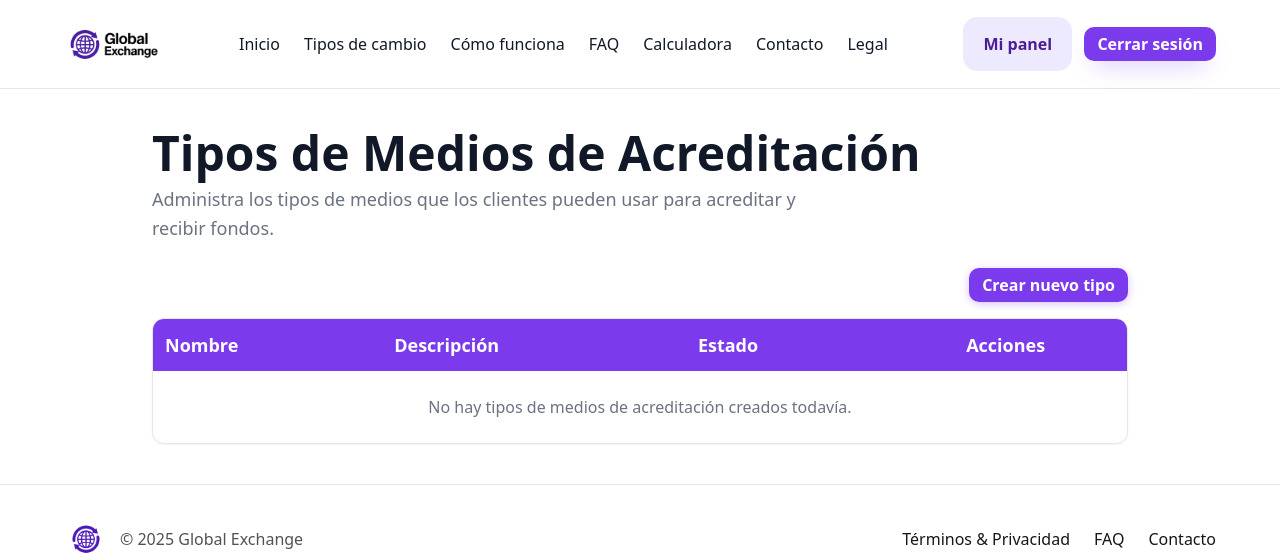
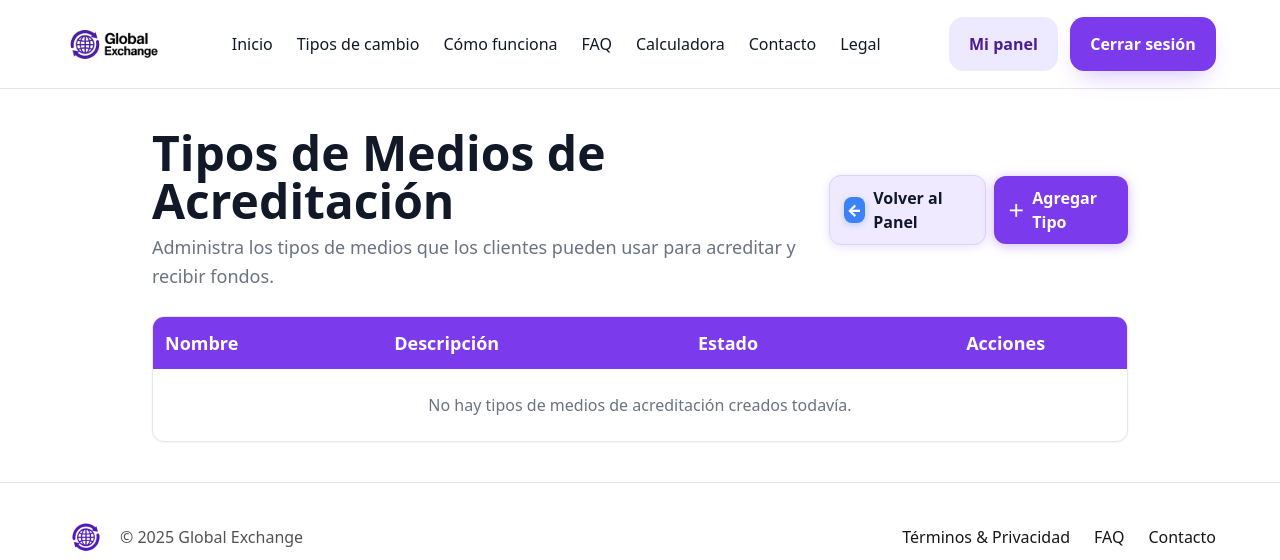
Before and after one commit to CrosbyRd/casaDeCambiosIS2, a Django app: page /medios-acreditacion/tipos/ in a window 1280 px wide. Shown: the top 560 px of the page. Run offline with Django 5.2, Linux system fonts and the light colour scheme; a user stored in the database is signed in; data that the repository does not hold is empty; some libraries are stand-ins or nearby versions.

Commit message:
medio acreditacion boton

```diff
--- a/medios_acreditacion/templates/medios_acreditacion/tipos_list.html
+++ b/medios_acreditacion/templates/medios_acreditacion/tipos_list.html
@@ -5,21 +5,30 @@
 {% block content %}
 <main class="max-w-5xl mx-auto px-6 py-10">
   <header class="mb-6">
+    <div class="flex items-center justify-between gap-3">
+      <div>
         <h1 class="text-4xl md:text-5xl font-extrabold mb-2 text-[var(--ink)]">
           Tipos de Medios de Acreditación
         </h1>
         <p class="text-lg leading-relaxed max-w-2xl text-[var(--muted)]">
           Administra los tipos de medios que los clientes pueden usar para acreditar y recibir fondos.
         </p>
-  </header>
+      </div>
 
-  <!-- Crear -->
-  <div class="flex justify-end mb-4">
-    <a href="{% url 'medios_acreditacion:tipos_create' %}"
-       class="btn btn-brand">
-      Crear nuevo tipo
+      <!-- Botones (solo estética) -->
+      <div class="flex items-center gap-2">
+        <a href="{% url 'admin_panel:dashboard' %}" class="btn-back">
+          <span class="ico-back">←</span>
+          <span>Volver al Panel</span>
+        </a>
+
+        <a href="{% url 'medios_acreditacion:tipos_create' %}" class="btn-create">
+          <span class="ico-plus">＋</span>
+          <span>Agregar Tipo</span>
         </a>
       </div>
+    </div>
+  </header>
 
   <!-- Tabla -->
   <section class="bg-white border rounded-xl shadow-sm overflow-hidden" style="border-color:var(--line)">
@@ -37,7 +46,6 @@
           {% with refs=tipo.medios_cliente.all %}
           {% with refs_count=refs|length %}
           <tr class="hover:bg-[var(--brand-soft)] transition">
-            <!-- Nombre + En uso -->
             <td class="p-3 font-semibold text-[var(--ink)]">
               <div class="flex items-center gap-2">
                 <span>{{ tipo.nombre }}</span>
@@ -47,10 +55,8 @@
               </div>
             </td>
 
-            <!-- Descripción -->
             <td class="p-3 text-[var(--muted)]">{{ tipo.descripcion|default:"—" }}</td>
 
-            <!-- Estado -->
             <td class="p-3">
               {% if tipo.activo %}
                 <span class="badge badge-ok">Activo</span>
@@ -59,23 +65,21 @@
               {% endif %}
             </td>
 
-            <!-- Acciones -->
             <td class="p-3">
               <div class="flex justify-center gap-2">
-                <a href="{% url 'medios_acreditacion:tipos_update' tipo.id_tipo %}" class="btn btn-soft">
+                <a href="{% url 'medios_acreditacion:tipos_update' tipo.id_tipo %}" class="gx-btn-soft">
                   Editar
                 </a>
 
                 {% if refs_count %}
-                  <!-- Bloqueado por uso: muestra modal en lugar de ir al DeleteView -->
                   <button type="button"
-                          class="btn btn-danger btn-disabled"
+                          class="gx-btn-danger gx-btn-disabled"
                           data-locked="1"
                           data-tipo="{{ tipo.nombre }}">
                     Eliminar
                   </button>
                 {% else %}
-                  <a href="{% url 'medios_acreditacion:tipos_delete' tipo.id_tipo %}" class="btn btn-danger">
+                  <a href="{% url 'medios_acreditacion:tipos_delete' tipo.id_tipo %}" class="gx-btn-danger">
                     Eliminar
                   </a>
                 {% endif %}
@@ -96,14 +100,12 @@
   </section>
 </main>
 
-<!-- Modal: no se puede eliminar por referencias -->
+<!-- Modal: no se puede eliminar por referencias (sin cambios de lógica) -->
 <div id="gx-lock-modal" class="fixed inset-0 z-[60] hidden items-center justify-center bg-black/40 p-4">
   <div class="w-full max-w-lg rounded-2xl overflow-hidden border shadow-xl bg-white" style="border-color:var(--line)">
-    <!-- Barra lila -->
     <div class="px-4 py-3 font-extrabold text-white" style="background:var(--brand);">
       No se puede eliminar este tipo
     </div>
-
     <div class="p-5 space-y-3">
       <p class="text-[var(--ink)] font-semibold">
         El tipo <span id="gx-lock-nombre" class="font-extrabold"></span> está siendo utilizado por uno o más clientes.
@@ -112,43 +114,68 @@
         Para eliminarlo, primero quitá o cambiá los medios de acreditación de esos clientes que dependen de este tipo.
         También podés mantenerlo y desactivar sus campos desde la edición.
       </p>
-
       <div class="flex items-center gap-2 pt-1 justify-end">
-        <button type="button" class="btn btn-ghost" data-close>Cerrar</button>
+        <button type="button" class="gx-btn-ghost" data-close>Cerrar</button>
       </div>
     </div>
   </div>
 </div>
 
 <style>
-  /* === Botones (alineados a “Medios de Pago”) === */
-  .btn{
-    display:inline-block; border-radius:10px; padding:8px 12px; font-weight:700; line-height:1;
-    border:1.5px solid transparent;
+  /* === Botones de cabecera como en Inventario/Límites === */
+  .btn-back{
+    display:inline-flex; align-items:center; gap:.5rem;
+    background:#efeaff;               /* lavanda suave */
+    color:var(--ink);
+    padding:10px 14px;
+    border-radius:12px;
+    font-weight:800;
+    border:1.5px solid color-mix(in oklab, var(--brand) 25%, #ffffff);
+    box-shadow:0 2px 10px color-mix(in oklab, var(--brand) 16%, transparent);
   }
-  .btn-brand{ background:var(--brand); color:#fff; box-shadow:0 2px 8px color-mix(in oklab, var(--brand) 30%, transparent); }
-  .btn-soft{ background:var(--brand-soft); color:var(--brand-dark); }
-  .btn-ghost{ background:#fff; color:var(--ink); border-color:var(--line); }
-  .btn-danger{ background:#dc2626; color:#fff; }
-  .btn-danger:hover{ background:#b91c1c; }
-  .btn-soft:hover{ filter:brightness(0.95); }
-  .btn-ghost:hover{ background:var(--brand-soft); }
-  .btn-disabled{ opacity:.6; cursor:not-allowed; }
+  .btn-back:hover{ filter:brightness(.98); transform:translateY(-1px); }
+  .btn-back .ico-back{
+    display:grid; place-items:center;
+    width:26px; height:26px; border-radius:8px;
+    background:#3b82f6; color:#fff; font-weight:900;
+    box-shadow:0 2px 6px rgba(59,130,246,.28);
+  }
 
-  /* === Badges (igual formato que Activo/Inactivo en Medios de Pago) === */
-  .badge{
-    display:inline-block; padding:4px 8px; border-radius:8px; font-weight:700; font-size:.875rem;
+  .btn-create{
+    display:inline-flex; align-items:center; gap:.5rem;
+    background:var(--brand); color:#fff;
+    padding:10px 14px; border-radius:12px; font-weight:800; border:0;
+    box-shadow:0 2px 12px color-mix(in oklab, var(--brand) 35%, transparent);
   }
-  .badge-ok{ background:#dcfce7; color:#166534; }     /* verde */
-  .badge-bad{ background:#fee2e2; color:#991b1b; }    /* rojo  */
-  .badge-warn{ background:#fef3c7; color:#92400e; }   /* ámbar */
+  .btn-create:hover{ filter:brightness(.98); transform:translateY(-1px); }
+  .btn-create .ico-plus{ font-weight:900; font-size:1.05rem; }
 
-  /* Hover fila tabla */
+  /* === Acciones de fila (sin cambios de funcionalidad) === */
+  .gx-btn-ghost, .gx-btn-soft, .gx-btn-danger{
+    display:inline-block; border-radius:10px; padding:8px 12px; font-weight:800; line-height:1;
+    border:1.5px solid transparent; transition:.15s ease;
+  }
+  .gx-btn-ghost{ background:#fff; color:var(--ink); border-color:var(--line); }
+  .gx-btn-ghost:hover{ background:var(--brand-soft); }
+
+  .gx-btn-soft{ background:var(--brand-soft); color:var(--brand-dark); }
+  .gx-btn-soft:hover{ filter:brightness(.97); }
+
+  .gx-btn-danger{ background:#dc2626; color:#fff; }
+  .gx-btn-danger:hover{ background:#b91c1c; }
+  .gx-btn-disabled{ opacity:.6; cursor:not-allowed; }
+
+  /* Badges */
+  .badge{ display:inline-block; padding:4px 8px; border-radius:8px; font-weight:700; font-size:.875rem; }
+  .badge-ok{ background:#dcfce7; color:#166534; }
+  .badge-bad{ background:#fee2e2; color:#991b1b; }
+  .badge-warn{ background:#fef3c7; color:#92400e; }
+
   tbody tr:hover td{ transition:background .15s; }
 </style>
 
 <script>
-  // Si el tipo está en uso, el "Eliminar" abre el modal explicativo
+  // Abrir modal de bloqueo (sin cambios de lógica)
   document.addEventListener('click', function (e) {
     var btn = e.target.closest('button[data-locked="1"]');
     if (!btn) return;
```
Lines whose indentation alone changed are shown as unchanged.
